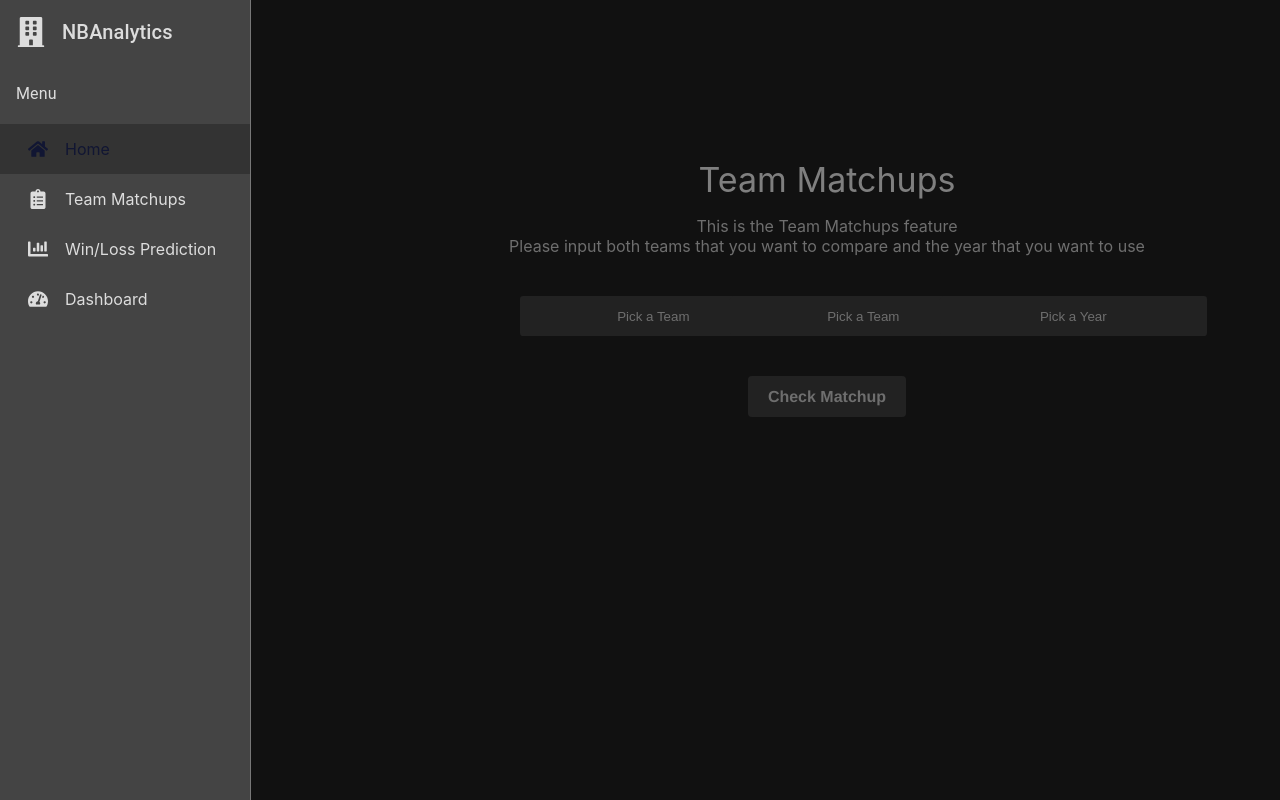
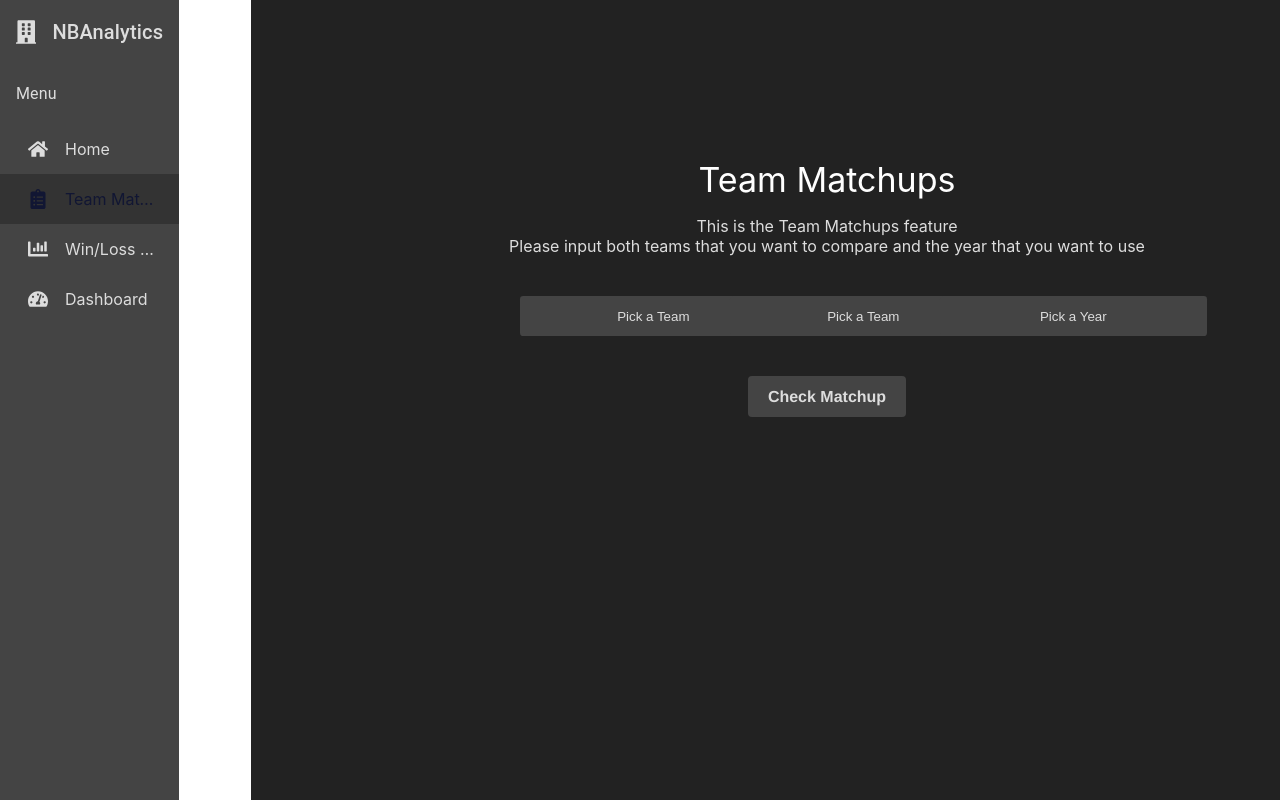
Before and after one commit to parathan/NBAMatchups, a React (Create React App) app in the folder WebApp/webapp/: page /matchups in a window 1280 px wide. Shown: the top 800 px of the page. Built offline with nearby package versions, Linux system fonts and the light colour scheme.

Commit message:
removed collapsing sidebar

```diff
--- a/WebApp/webapp/package.json
+++ b/WebApp/webapp/package.json
@@ -24,6 +24,7 @@
     "react": "^18.2.0",
     "react-chartjs-2": "^5.2.0",
     "react-dom": "^18.2.0",
+    "react-icons": "^5.2.1",
     "react-pro-sidebar": "^1.1.0",
     "react-router-dom": "^6.18.0",
     "react-scripts": "5.0.1",
--- a/WebApp/webapp/src/components/NavBar/index.tsx
+++ b/WebApp/webapp/src/components/NavBar/index.tsx
@@ -1,59 +1,61 @@
-import React, { useState } from 'react';
+import React, { useState, useEffect } from 'react';
 import { Sidebar, Menu, MenuItem, sidebarClasses } from 'react-pro-sidebar';
 import { Box, Typography } from '@mui/material';
-import { Link } from 'react-router-dom';
+import { Link, useLocation } from 'react-router-dom';
 import { FaHome, FaClipboardList, FaChartBar, FaTachometerAlt, FaBuilding } from 'react-icons/fa';
 import styles from './index.module.css';
 
-type MenuItemType = 'home' | 'matchups' | 'predictions' | 'dashboard'; // Define the type of menu items
+type MenuItemType = 'home' | 'matchups' | 'predictions' | 'dashboard';
 
 function NavBar() {
-  const [collapsed, setCollapsed] = useState(true);
-  const [selectedMenuItem, setSelectedMenuItem] = useState<MenuItemType>('home'); // Initialize selected menu item
+  const [selectedMenuItem, setSelectedMenuItem] = useState<MenuItemType>('home');
+  const location = useLocation();
 
-  const handleMenuItemClick = (menuItem: MenuItemType) => {
-    setSelectedMenuItem(menuItem);
-  };
+  // Update the selected menu item based on the current path
+  useEffect(() => {
+    switch (location.pathname) {
+      case '/':
+        setSelectedMenuItem('home');
+        break;
+      case '/matchups':
+        setSelectedMenuItem('matchups');
+        break;
+      case '/predictions':
+        setSelectedMenuItem('predictions');
+        break;
+      case '/dashboard':
+        setSelectedMenuItem('dashboard');
+        break;
+      default:
+        setSelectedMenuItem('home');
+    }
+  }, [location.pathname]);
 
   return (
-    <>
-      <Box
-        className={collapsed ? styles.collapsedOverlay : styles.expandedOverlay}
-        onMouseEnter={() => setCollapsed(false)}
-        onMouseLeave={() => setCollapsed(true)}
-      >
     <Sidebar
-          collapsed={collapsed}
       rootStyles={{
         [`.${sidebarClasses.container}`]: {
           backgroundColor: '#444444',
           color: '#dddddd',
           height: '100vh',
+          position: 'fixed',
+          width: '14%'
         },
       }}
     >
-          {/* Company Info */}
       <Box className={styles.companyInfo}>
         <FaBuilding size={30} />
-            {!collapsed && <Typography variant="h6">NBAnalytics</Typography>}
+        <Typography variant="h6">NBAnalytics</Typography>
       </Box>
-
-          {/* Menu Subtitle or Gray Line */}
-          {!collapsed ? (
       <Box className={styles.menuSubtitle}>
         <Typography variant="subtitle1">Menu</Typography>
       </Box>
-          ) : (
-            <div className={styles.grayLine} />
-          )}
-
-          {/* Menu Items */}
       <Menu>
         <MenuItem
           icon={<FaHome size={20} />}
           component={<Link to="/" />}
           className={selectedMenuItem === 'home' ? styles.activeMenuItem : ''}
-              onClick={() => handleMenuItemClick('home')}
+          onClick={() => setSelectedMenuItem('home')}
         >
           Home
         </MenuItem>
@@ -61,7 +63,7 @@ function NavBar() {
           icon={<FaClipboardList size={20} />}
           component={<Link to="/matchups" />}
           className={selectedMenuItem === 'matchups' ? styles.activeMenuItem : ''}
-              onClick={() => handleMenuItemClick('matchups')}
+          onClick={() => setSelectedMenuItem('matchups')}
         >
           Team Matchups
         </MenuItem>
@@ -69,7 +71,7 @@ function NavBar() {
           icon={<FaChartBar size={20} />}
           component={<Link to="/predictions" />}
           className={selectedMenuItem === 'predictions' ? styles.activeMenuItem : ''}
-              onClick={() => handleMenuItemClick('predictions')}
+          onClick={() => setSelectedMenuItem('predictions')}
         >
           Win/Loss Prediction
         </MenuItem>
@@ -77,15 +79,12 @@ function NavBar() {
           icon={<FaTachometerAlt size={20} />}
           component={<Link to="/dashboard" />}
           className={selectedMenuItem === 'dashboard' ? styles.activeMenuItem : ''}
-              onClick={() => handleMenuItemClick('dashboard')}
+          onClick={() => setSelectedMenuItem('dashboard')}
         >
           Dashboard
         </MenuItem>
       </Menu>
     </Sidebar>
-      </Box>
-      { !collapsed && <div className={styles.overlay} /> }
-    </>
   );
 }
 
```
Also changed, not shown: 1 other file (tests, documents, lock files or other folders). Lines whose indentation alone changed are shown as unchanged.
